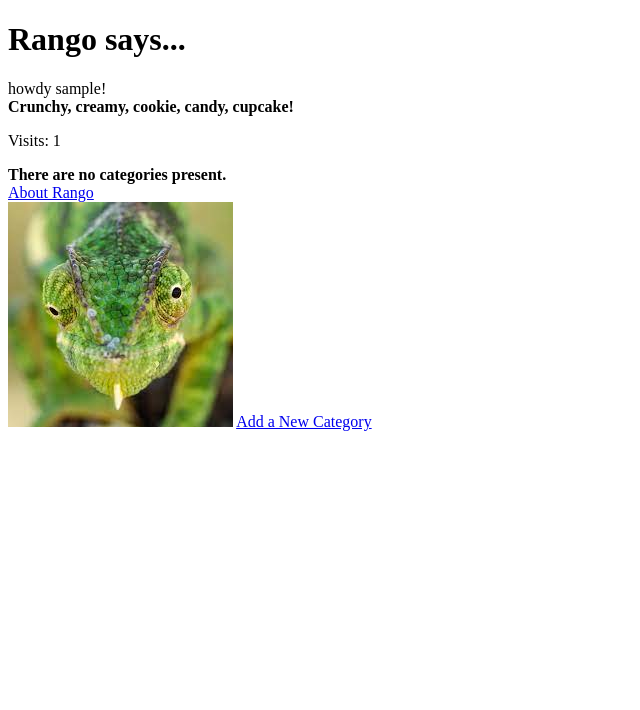
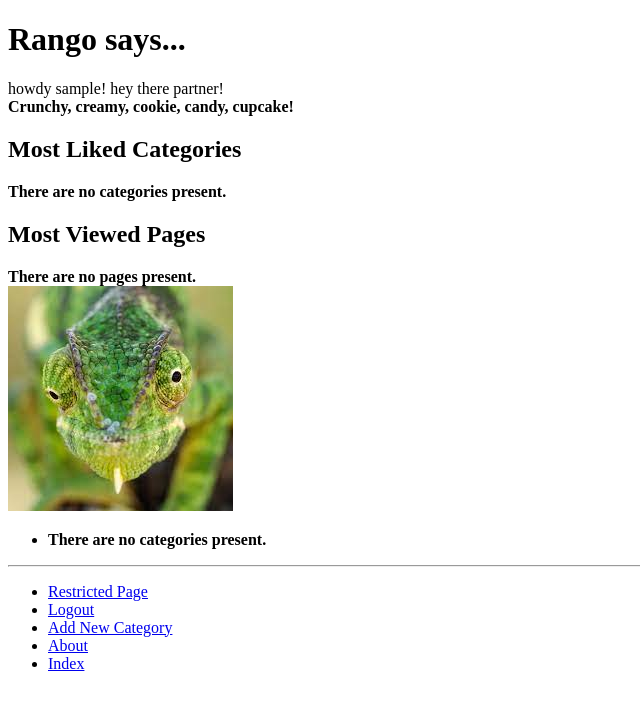
Before and after one commit to BytePhoenixCoding/tango_with_django_project, a Django app: page /rango/ in a window 1280 px wide. Shown: the top 710 px of the page, without its empty margins (0-640 px from the left). Run offline with Django 3.2, Linux system fonts and the light colour scheme; the visitor is signed in with stand-in values (Sample User, id 1); data that the repository does not hold is empty.

Commit message:
last minute bug fixes

```diff
--- a/templates/rango/index.html
+++ b/templates/rango/index.html
@@ -1,10 +1,11 @@
-<!DOCTYPE html>
+{% extends 'rango/base.html' %}
 {% load static %}
- <html>
-    <head>
-        <title>Rango</title>
-    </head>
-    <body>
+
+{% block title_block %}
+    Homepage
+{% endblock %}
+
+{% block body_block %}
 <h1>Rango says...</h1>
 <div>
     {% if user.is_authenticated %}
@@ -12,27 +13,34 @@
     {% else %}
         hey there partner!
     {% endif %}
-         <br/>
-         <strong>{{ boldmessage }}</strong>
-         <p>Visits: {{ visits }}</p>
+    hey there partner! <br>
+    <strong>{{ boldmessage }}</strong><br>
 </div>
 <div>
+    <h2>Most Liked Categories</h2>
     {% if categories %}
+        <ul>
             {% for category in categories %}
-            <li>
-                <a href="{% url 'rango:show_category' category.slug %}">
-                    {{ category.name }}
-                </a>
-            </li>
+                <li><a href="{% url 'rango:show_category' category.slug %}">{{ category.name }}</a></li>
             {% endfor %}
+        </ul>
     {% else %}
     <strong>There are no categories present.</strong>
     {% endif %}
 </div>
 <div>
-         <a href="/rango/about/">About Rango</a><br />
-         <img src="{% static "images/rango.jpg" %}" alt="Picture of Rango" />
-         <a href="/rango/add_category/">Add a New Category</a><br />
+    <h2>Most Viewed Pages</h2>
+    {% if pages %}
+        <ul>
+            {% for page in pages %}
+                <li><a href = "{{ page.url }}" > {{ page.title }}</a></li>
+            {% endfor %}
+        </ul>
+    {% else %}
+    <strong>There are no pages present.</strong>
+    {% endif %}
 </div>
- </body>
- </html>
+<div>
+    <img src="{% static 'images/rango.jpg' %}" alt="Picture of Rango" />
+</div>
+{% endblock %}
```
Lines whose indentation alone changed are shown as unchanged.
